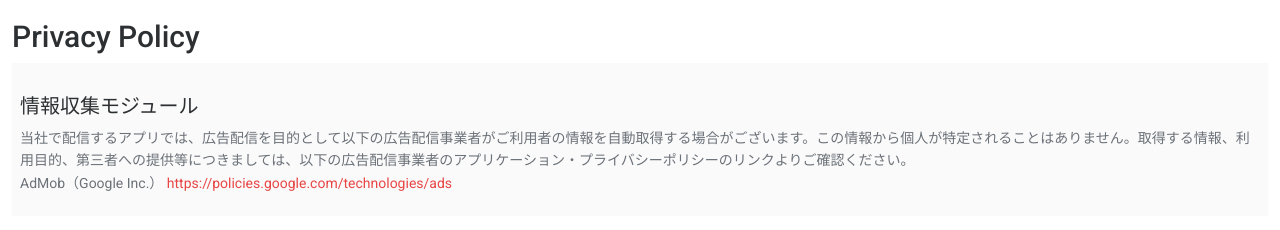
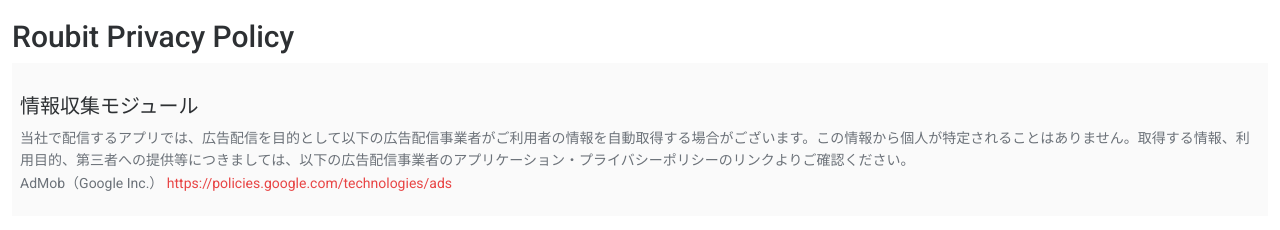
Before and after one commit to tsurutan/tsurutan, a plain HTML site: page roubit.html in a window 1280 px wide. Drawn offline with Linux system fonts and the light colour scheme.

Commit message:
add roubit to title

```diff
--- a/roubit.html
+++ b/roubit.html
@@ -13,7 +13,7 @@
   </head>
   <body>
     <div class="privacy-policy">
-    <h1>Privacy Policy</h2>
+    <h1>Roubit Privacy Policy</h2>
     <div class="privacy-policy__block">
       <h2>情報収集モジュール</h2>
       <p>当社で配信するアプリでは、広告配信を目的として以下の広告配信事業者がご利用者の情報を自動取得する場合がございます。この情報から個人が特定されることはありません。取得する情報、利用目的、第三者への提供等につきましては、以下の広告配信事業者のアプリケーション・プライバシーポリシーのリンクよりご確認ください。</br>
```
